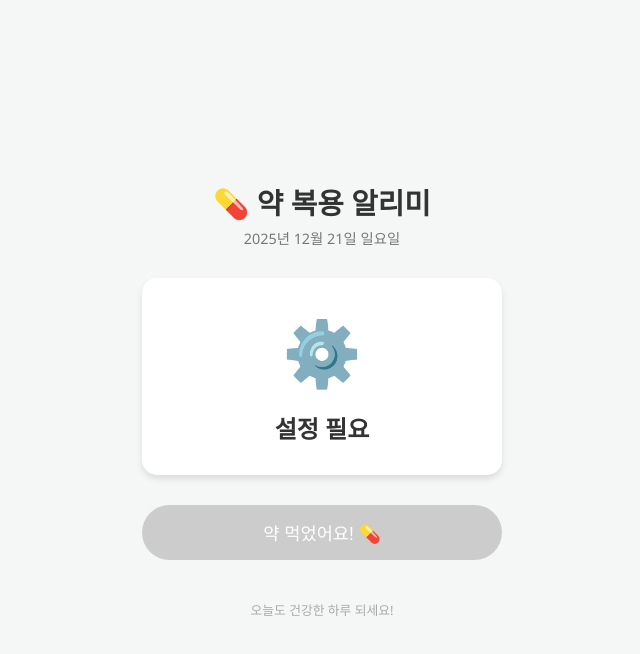
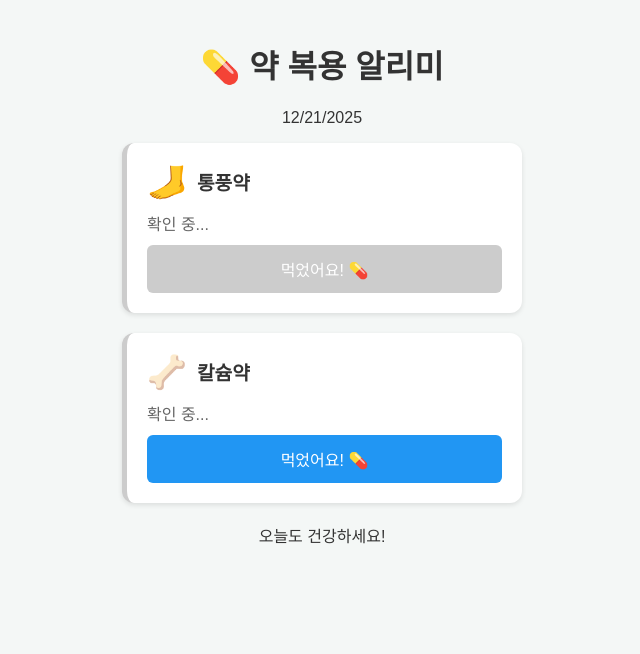
Before and after one commit to imjued/imjued.github.io, a plain HTML site: page index.html in a window 1280 px wide. Shown: the whole page, without its empty margins (318-958 px from the left). Drawn offline with Linux system fonts and the light colour scheme.

Commit message:
Add files via upload

```diff
--- a/app.js
+++ b/app.js
@@ -1,73 +1,57 @@
-// TODO: 여기에 3단계에서 얻은 본인의 Web App URL을 붙여넣으세요!
-const WEB_APP_URL = "https://script.google.com/macros/s/AKfycbw_4ci_Fv2dHZ2V2ZrAWOv7DFOmU39Att51MRSTK2gIdQ3SbjuOTwrsgoaW20_-aBc/exec";
-const statusCard = document.getElementById('status-card');
-const statusText = document.getElementById('status-text');
-const statusIcon = document.querySelector('.status-icon');
-const checkBtn = document.getElementById('check-btn');
-const dateDisplay = document.getElementById('date-display');
-// 오늘 날짜 표시
-const today = new Date();
-dateDisplay.innerText = today.toLocaleDateString('ko-KR', { year: 'numeric', month: 'long', day: 'numeric', weekday: 'long' });
-// 초기 상태 확인
+const WEB_APP_URL = "YOUR_WEB_APP_URL_HERE"; // TODO: Update this
+
+document.getElementById('date-display').innerText = new Date().toLocaleDateString();
+
 async function checkStatus() {
-    if (WEB_APP_URL === "https://script.google.com/macros/s/AKfycbw_4ci_Fv2dHZ2V2ZrAWOv7DFOmU39Att51MRSTK2gIdQ3SbjuOTwrsgoaW20_-aBc/exec") {
-        statusText.innerText = "설정 필요";
-        statusIcon.innerText = "⚙️";
-        alert("app.js 파일에서 WEB_APP_URL을 설정해주세요!");
+    if (WEB_APP_URL.includes("YOUR_WEB_APP_URL")) {
+        alert("app.js 링크 설정 필요");
         return;
     }
-    statusCard.className = 'card loading';
-    checkBtn.disabled = true;
     try {
-        const response = await fetch(WEB_APP_URL);
-        const data = await response.json();
-
-        updateUI(data.status);
-    } catch (error) {
-        console.error('Error:', error);
-        statusText.innerText = "오류 발생";
-        statusIcon.innerText = "⚠️";
+        const res = await fetch(WEB_APP_URL);
+        const data = await res.json();
+        updateCard('gout', data.gout);
+        updateCard('calcium', data.calcium);
+    } catch (e) {
+        console.error(e);
+        document.querySelectorAll('.status-display').forEach(el => el.innerText = "Error");
     }
 }
-function updateUI(status) {
-    statusCard.className = 'card'; // 클래스 초기화
 
+function updateCard(type, status) {
+    const card = document.getElementById(`card-${type}`);
+    const statusDisp = card.querySelector('.status-display');
+    const btn = card.querySelector('.action-btn');
+
+    card.className = "card"; // Reset
     if (status === 'Taken') {
-        statusCard.classList.add('taken');
-        statusText.innerText = "오늘 약을 드셨네요! 🎉";
-        statusIcon.innerText = "✅";
-        checkBtn.innerText = "완료됨";
-        checkBtn.disabled = true;
-        checkBtn.style.backgroundColor = '#ccc';
+        card.classList.add('taken');
+        statusDisp.innerText = "복용 완료 ✅";
+        btn.innerText = "완료";
+        btn.disabled = true;
     } else {
-        statusCard.classList.add('not-taken');
-        statusText.innerText = "아직 약을 안 드셨나요?";
-        statusIcon.innerText = "💊";
-        checkBtn.innerText = "지금 먹었어요! 💊";
-        checkBtn.disabled = false;
+        card.classList.add('not-taken');
+        statusDisp.innerText = "미복용";
+        btn.innerText = "먹었어요! 💊";
+        btn.disabled = false;
     }
 }
-// "약 먹었어요" 버튼 클릭 핸들러
-checkBtn.addEventListener('click', async () => {
-    checkBtn.disabled = true;
-    checkBtn.innerText = "처리 중...";
+
+async function takeMedicine(type) {
+    const btn = document.querySelector(`#card-${type} .action-btn`);
+    btn.disabled = true;
+    btn.innerText = "...";
 
     try {
         await fetch(WEB_APP_URL, {
-            method: 'POST'
+            method: 'POST',
+            body: JSON.stringify({ type: type })
         });
+        updateCard(type, 'Taken');
+    } catch (e) {
+        alert("실패");
+        btn.disabled = false;
+    }
+}
 
-        // 성공적으로 전송하면 UI 업데이트 (다시 조회하지 않고 즉시 반영)
-        updateUI('Taken');
-
-        // 축하 효과 (간단한 confetti 대신 alert로 대체하거나 CSS 애니메이션 활용)
-        // alert("참 잘했어요! 알림이 중단됩니다.");
-    } catch (error) {
-        console.error('Error:', error);
-        alert("오류가 발생했습니다. 다시 시도해주세요.");
-        checkBtn.disabled = false;
-        checkBtn.innerText = "지금 먹었어요! 💊";
-    }
-});
-// 시작 시 상태 확인
 checkStatus();
--- a/index.html
+++ b/index.html
@@ -1,30 +1,46 @@
 <!DOCTYPE html>
 <html lang="ko">
+
 <head>
     <meta charset="UTF-8">
     <meta name="viewport" content="width=device-width, initial-scale=1.0">
     <title>약 복용 알리미</title>
     <link rel="stylesheet" href="style.css">
 </head>
+
 <body>
     <div class="container">
         <header>
             <h1>💊 약 복용 알리미</h1>
-            <p id="date-display">2023-01-01</p>
+            <p id="date-display"></p>
         </header>
+
         <main>
-            <div id="status-card" class="card loading">
-                <div class="status-icon">❓</div>
-                <h2 id="status-text">상태 확인 중...</h2>
+            <!-- 통풍약 -->
+            <div id="card-gout" class="card loading">
+                <div class="card-header">
+                    <span class="med-icon">🦶</span>
+                    <span class="med-name">통풍약</span>
+                </div>
+                <div class="status-display">확인 중...</div>
+                <button class="action-btn" onclick="takeMedicine('gout')" disabled>먹었어요! 💊</button>
             </div>
-            <button id="check-btn" class="action-btn" disabled>
-                약 먹었어요! 💊
-            </button>
+
+            <!-- 칼슘약 -->
+            <div id="card-calcium" class="card loading">
+                <div class="card-header">
+                    <span class="med-icon">🦴</span>
+                    <span class="med-name">칼슘약</span>
+                </div>
+                <div class="status-display">확인 중...</div>
+                <button class="action-btn" onclick="takeMedicine('calcium')" disabled>먹었어요! 💊</button>
+            </div>
         </main>
         <footer>
-            <p>오늘도 건강한 하루 되세요!</p>
+            <p>오늘도 건강하세요!</p>
         </footer>
     </div>
     <script src="app.js"></script>
 </body>
+
 </html>
--- a/style.css
+++ b/style.css
@@ -1,101 +1,95 @@
 :root {
-    --primary-color: #4CAF50;
+    --primary: #4CAF50;
     --primary-hover: #45a049;
-    --bg-color: #f4f7f6;
-    --card-bg: #ffffff;
-    --text-color: #333;
-    --text-secondary: #777;
-    --shadow: 0 4px 6px rgba(0,0,0,0.1);
+    --secondary: #2196F3;
+    --secondary-hover: #1976D2;
+    --bg: #f4f7f6;
+    --text: #333;
 }
-* {
-    box-sizing: border-box;
-    margin: 0;
-    padding: 0;
-}
+
 body {
-    font-family: 'Segoe UI', Tahoma, Geneva, Verdana, sans-serif;
-    background-color: var(--bg-color);
-    color: var(--text-color);
+    font-family: sans-serif;
+    background-color: var(--bg);
+    color: var(--text);
     display: flex;
     justify-content: center;
-    align-items: center;
     min-height: 100vh;
+    margin: 0;
 }
+
 .container {
     width: 100%;
     max-width: 400px;
     padding: 20px;
     text-align: center;
 }
-header {
-    margin-bottom: 30px;
+
+.card {
+    background: white;
+    padding: 20px;
+    border-radius: 12px;
+    box-shadow: 0 2px 5px rgba(0, 0, 0, 0.1);
+    margin-bottom: 20px;
+    text-align: left;
+    border-left: 5px solid #ccc;
 }
-h1 {
-    font-size: 1.8rem;
-    color: var(--text-color);
-    margin-bottom: 5px;
+
+.card-header {
+    display: flex;
+    align-items: center;
+    margin-bottom: 10px;
 }
-#date-display {
-    color: var(--text-secondary);
-    font-size: 0.9rem;
+
+.med-icon {
+    font-size: 2rem;
+    margin-right: 10px;
 }
-.card {
-    background: var(--card-bg);
-    padding: 30px;
-    border-radius: 15px;
-    box-shadow: var(--shadow);
-    margin-bottom: 30px;
-    transition: transform 0.3s ease;
-}
-.status-icon {
-    font-size: 4rem;
-    margin-bottom: 15px;
-    display: block;
-}
-#status-text {
-    font-size: 1.5rem;
+
+.med-name {
+    font-size: 1.2rem;
     font-weight: bold;
 }
-/* 상태별 스타일 */
-.card.taken .status-icon {
-    animation: pop 0.5s ease;
+
+.status-display {
+    margin-bottom: 10px;
+    color: #666;
 }
-.card.taken #status-text {
-    color: var(--primary-color);
+
+.action-btn {
+    width: 100%;
+    padding: 12px;
+    border: none;
+    border-radius: 6px;
+    color: white;
+    font-size: 1rem;
+    cursor: pointer;
+    background-color: var(--primary);
 }
-.card.not-taken #status-text {
-    color: #ff9800;
-}
-.action-btn {
-    background-color: var(--primary-color);
-    color: white;
-    border: none;
-    padding: 15px 30px;
-    font-size: 1.1rem;
-    border-radius: 50px;
-    cursor: pointer;
-    width: 100%;
-    transition: background-color 0.2s, transform 0.1s;
-    box-shadow: 0 4px 10px rgba(76, 175, 80, 0.3);
-}
-.action-btn:hover {
-    background-color: var(--primary-hover);
-}
-.action-btn:active {
-    transform: scale(0.98);
-}
+
 .action-btn:disabled {
     background-color: #ccc;
-    cursor: not-allowed;
-    box-shadow: none;
+    cursor: default;
 }
-@keyframes pop {
-    0% { transform: scale(0.5); opacity: 0; }
-    70% { transform: scale(1.1); }
-    100% { transform: scale(1); opacity: 1; }
+
+/* Status Styles */
+.card.taken {
+    border-left-color: var(--primary);
+    background-color: #f0fff0;
 }
-footer {
-    margin-top: 40px;
-    font-size: 0.8rem;
-    color: #aaa;
+
+.card.taken .status-display {
+    color: var(--primary);
 }
+
+#card-calcium .action-btn {
+    background-color: var(--secondary);
+}
+
+#card-calcium.taken {
+    border-left-color: var(--secondary);
+    background-color: #f0f8ff;
+}
+
+#card-calcium.taken .status-display {
+    color: var(--secondary);
+}
```
Also changed, not shown: 1 other file.
